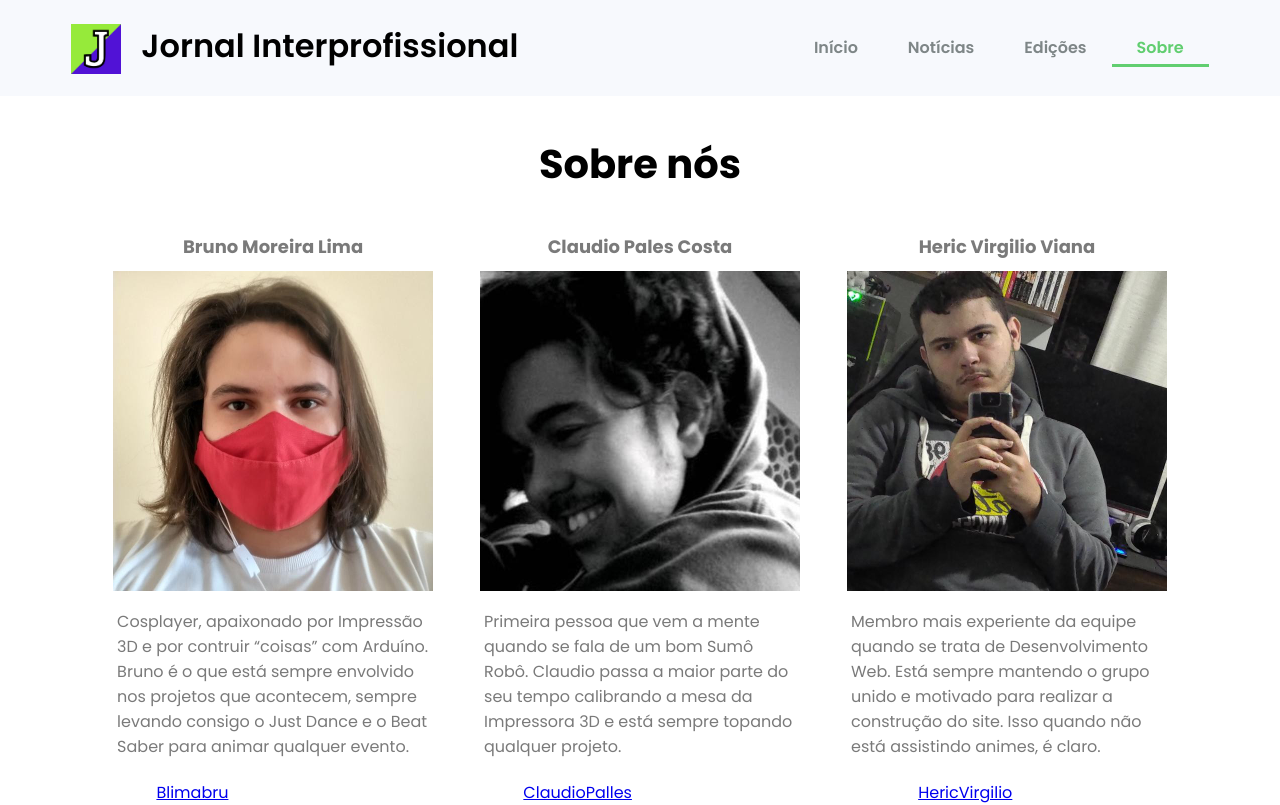
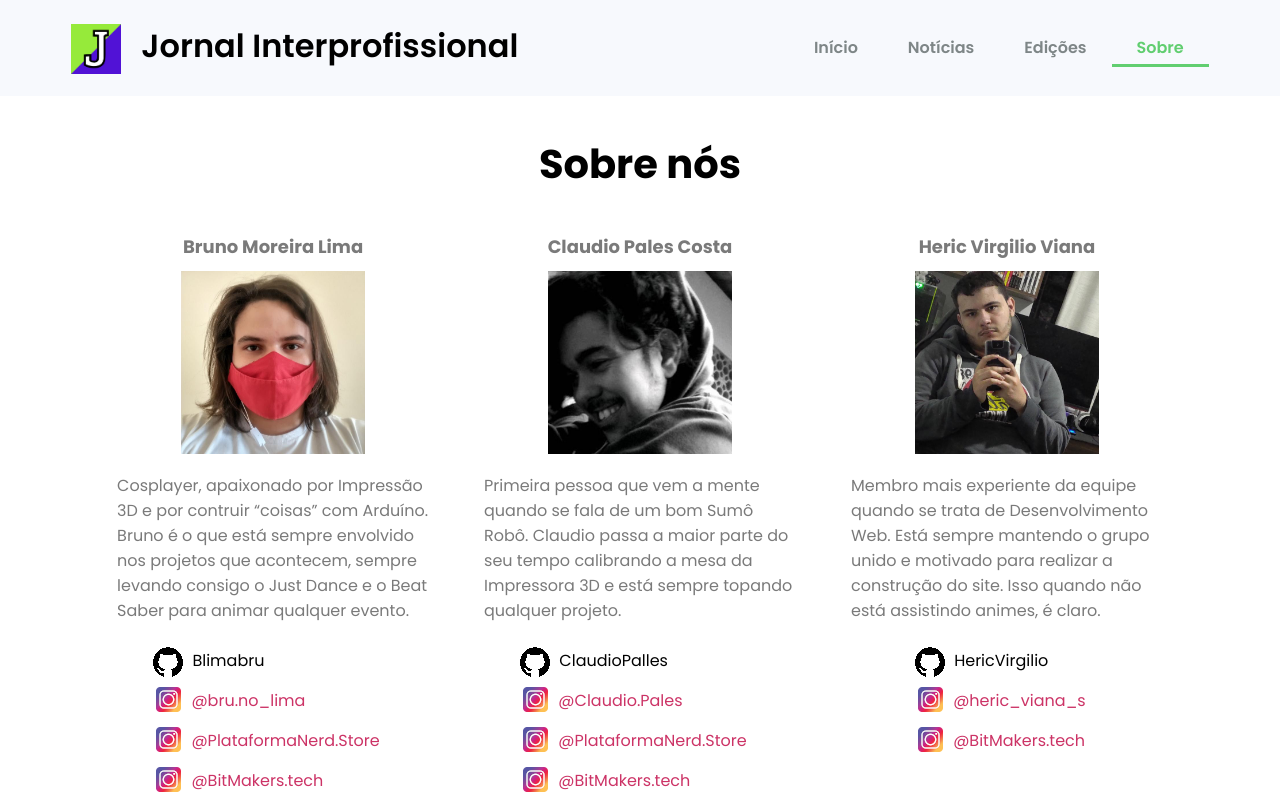
Before and after one commit to HericVirgilio/jornal-interprofissional-front-end, a Next.js app: page /sobre in a window 1280 px wide. Shown: the top 805 px of the page. Built offline with nearby package versions, Linux system fonts and the light colour scheme.

Commit message:
Ajuste na estilização do componente Sobre

```diff
--- a/src/sobre/style.css
+++ b/src/sobre/style.css
@@ -6,6 +6,11 @@
 
 .nome-dev {
     padding-bottom: 3%;
+}
+
+.img-dev {
+    width: 50%;
+    height: auto;
 }
 
 .card-sobre {
@@ -21,8 +26,19 @@
     height: 150px;
 }
 
-.link-instagram {
+.link-instagram,
+.link-github {
     line-height: 2.5;
+}
+
+.link-github::before {
+    content: url('/images/icons/github.png');
+    display: inline-block;
+    width: 30px;
+    height: 30px;
+    margin-left: -3px;
+    margin-right: 9px;
+    vertical-align: middle;
 }
 
 .link-instagram::before {
@@ -33,3 +49,9 @@
     margin-right: 5px;
     vertical-align: middle;
 }
+
+.cor_destaque_link_github {
+    list-style: none;
+    text-decoration: none;
+    color: rgb(0, 0, 0);
+}
```
